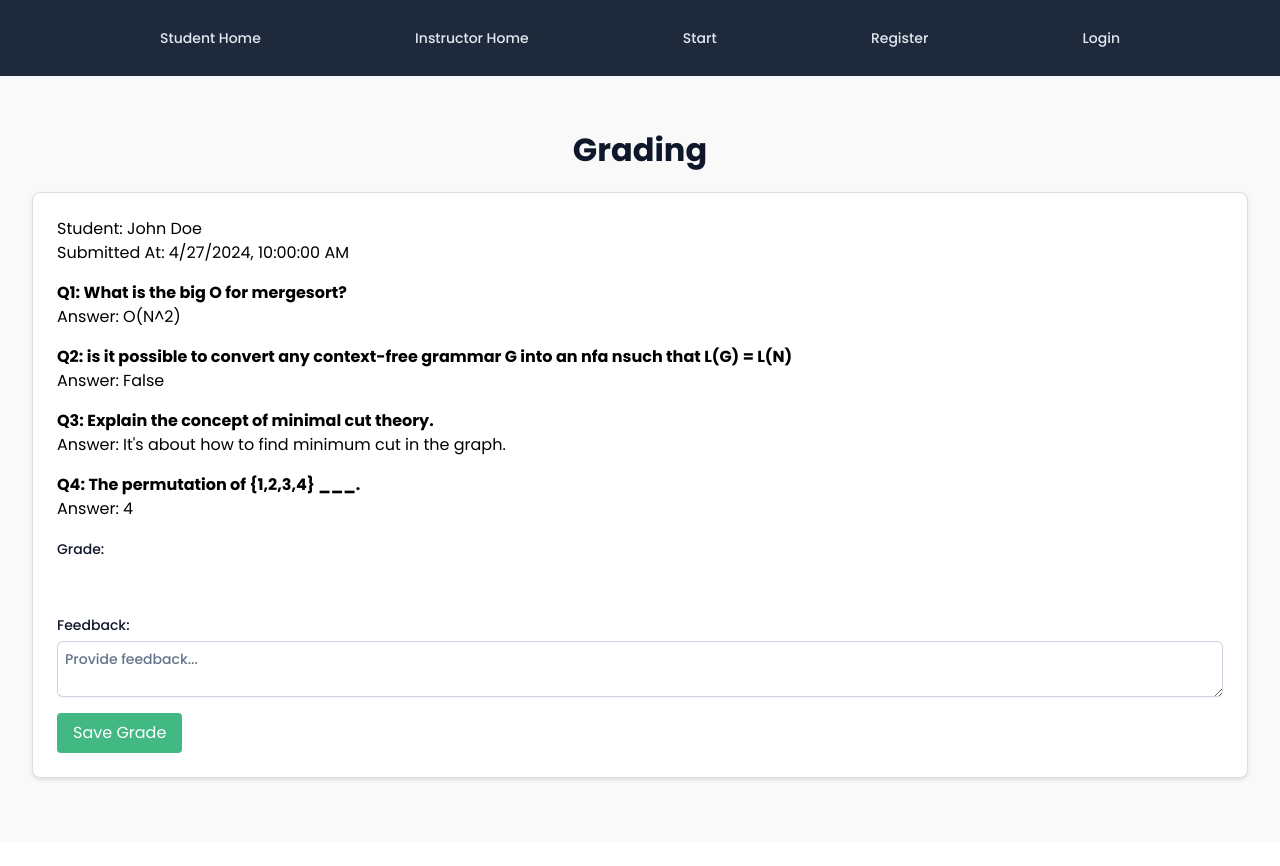
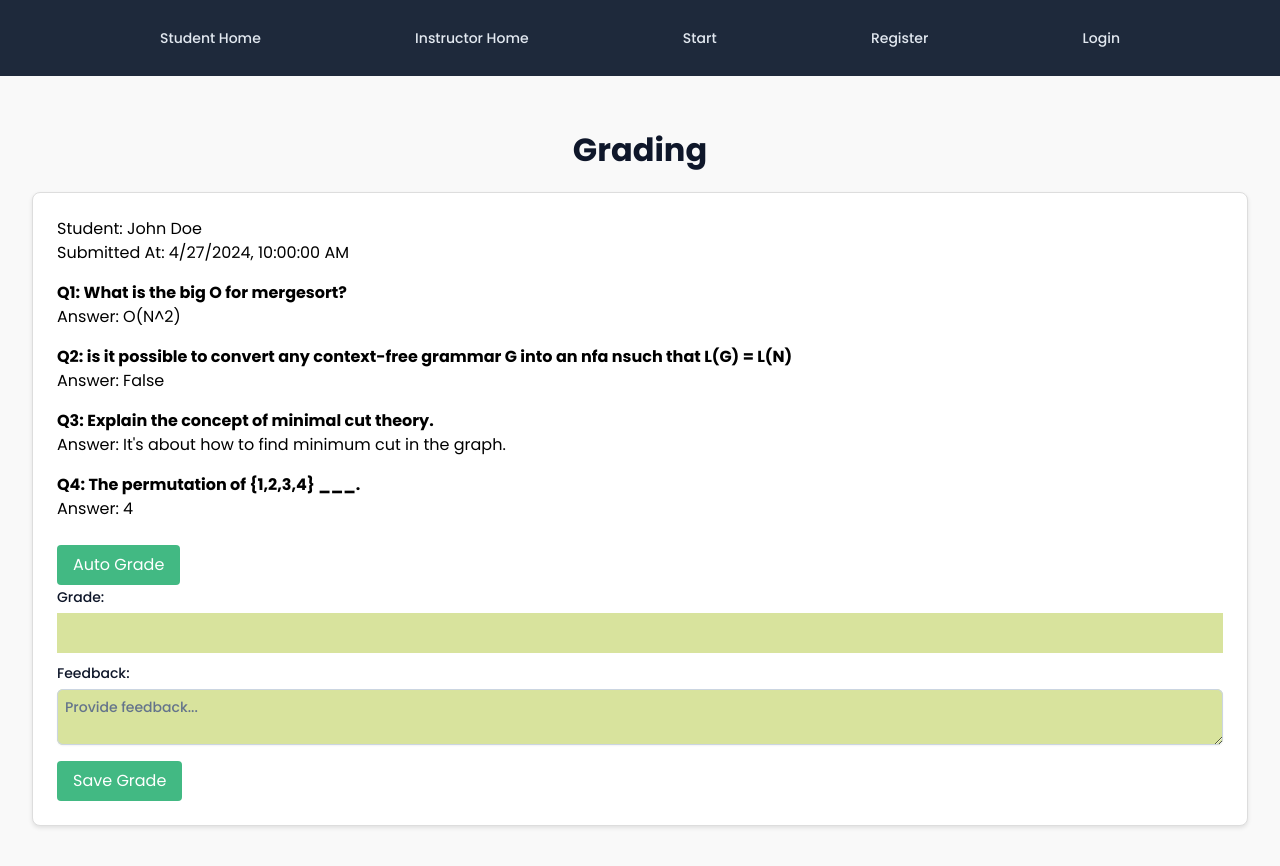
Before and after one commit to CL-17656/CS520_Front, a Vue app: page /grading in a window 1280 px wide. Shown: the top 866 px of the page. Before the commit the page ends 842 px from the top, so only its background shows below. Built offline with nearby package versions, Linux system fonts and the light colour scheme.

Commit message:
add auto grade button and assignment structure

```diff
--- a/src/views/GradingPageView.vue
+++ b/src/views/GradingPageView.vue
@@ -1,4 +1,3 @@
-<!-- src/components/InstructorGradingPage.vue -->
 <script setup>
 import { ref, computed, onMounted } from 'vue';
 import { useRoute, useRouter } from 'vue-router';
@@ -10,7 +9,7 @@ const router = useRouter();
 const quizId = ref(route.params.quizId || '');
 
 // State to hold assignments and grading data
-const assignments = ref([
+const assignment = ref(
   {
     name: "Midterm preparation",
     studentId: 12345678,
@@ -42,7 +41,7 @@ const assignments = ref([
     feedback: ""
   },
 
-]);
+);
 const loading = ref(false);
 const error = ref(null);
 
@@ -68,6 +67,22 @@ const handleSaveGrade = async (assignmentId, grade, feedback) => {
     console.error(err);
   }
 };
+
+const autograde = async() => {
+    let checkQuestionType = true;
+    let assigment_temp = assignment.value;
+    for (const quest of assigment_temp.questions){
+        if(quest.type !== "multiplechoice"){
+            checkQuestionType = false;
+        }
+    }
+
+    if(checkQuestionType){
+        // TODO connect with backend to auto grade
+    }else{
+        alert('Auto Grade is not availble! it only supports T/F and Multiple Choice questions')
+    }
+}
 </script>
 
 <template>
@@ -77,7 +92,7 @@ const handleSaveGrade = async (assignmentId, grade, feedback) => {
     <div v-if="loading">Loading assignments...</div>
     <div v-else-if="error">{{ error }}</div>
     <div v-else>
-      <div v-for="assignment in assignments" :key="assignment.name" class="assignment-card">
+      <div  class="assignment-card">
         <h2>Student: {{ assignment.studentName }}</h2>
         <p>Submitted At: {{ new Date(assignment.submittedAt).toLocaleString() }}</p>
 
@@ -107,9 +122,12 @@ const handleSaveGrade = async (assignmentId, grade, feedback) => {
         </div>
 
         <div class="grading-controls">
+          <button @click="autograde()">
+            Auto Grade
+          </button>
           <label>
             Grade:
-            <input type="number" v-model.number="assignment.grade" min="0" max="100" />
+            <input type="number" class="grade-input" v-model.number="assignment.grade" min="0" max="100" />
           </label>
 
           <label>
@@ -159,6 +177,7 @@ const handleSaveGrade = async (assignmentId, grade, feedback) => {
 .grading-controls label {
   display: block;
   margin-bottom: 0.5rem;
+
 }
 
 .grading-controls input,
@@ -167,6 +186,7 @@ const handleSaveGrade = async (assignmentId, grade, feedback) => {
   padding: 0.5rem;
   margin-top: 0.25rem;
   box-sizing: border-box;
+  background-color: rgb(216, 227, 157);
 }
 
 .grading-controls button {
```
